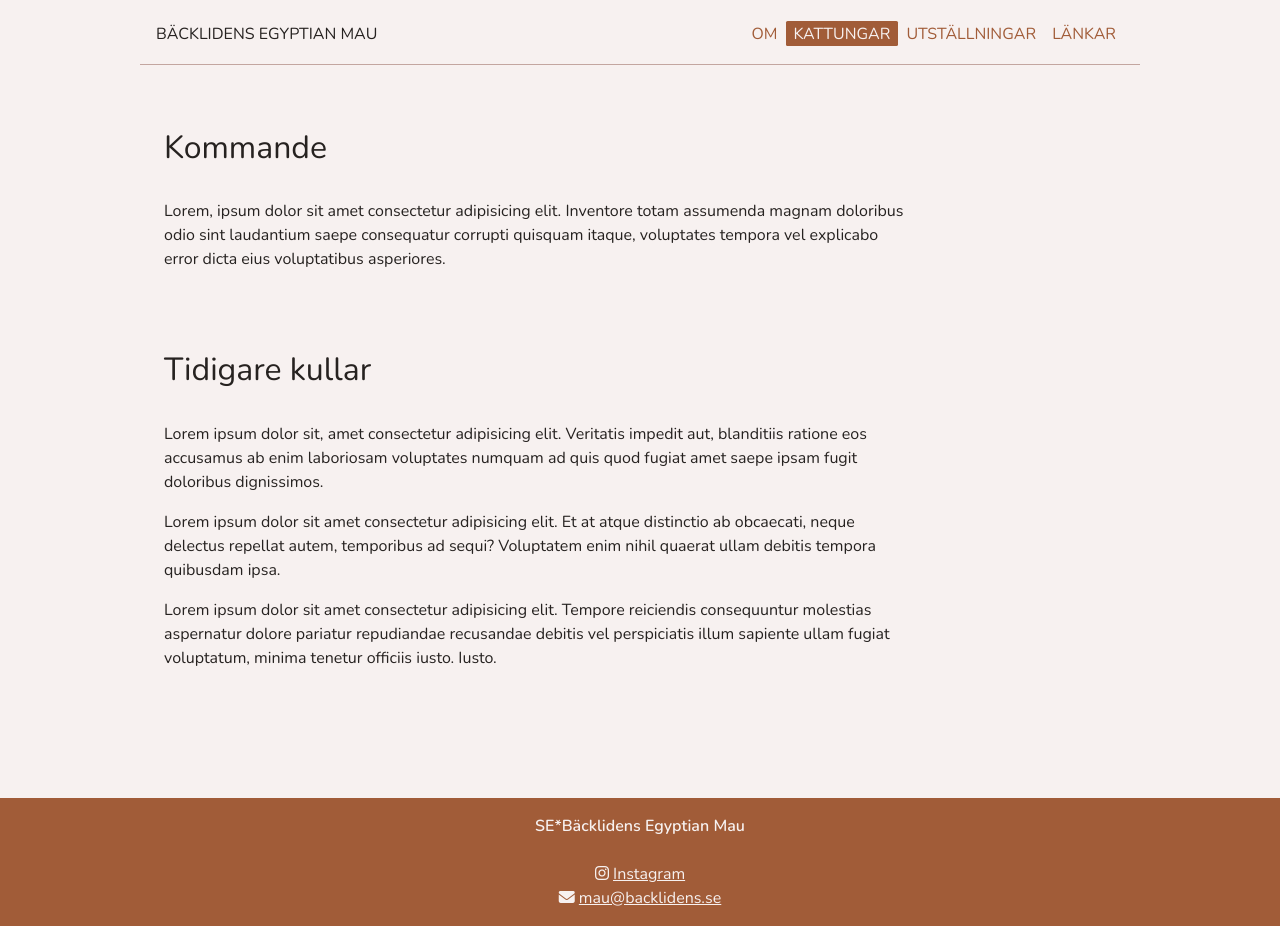
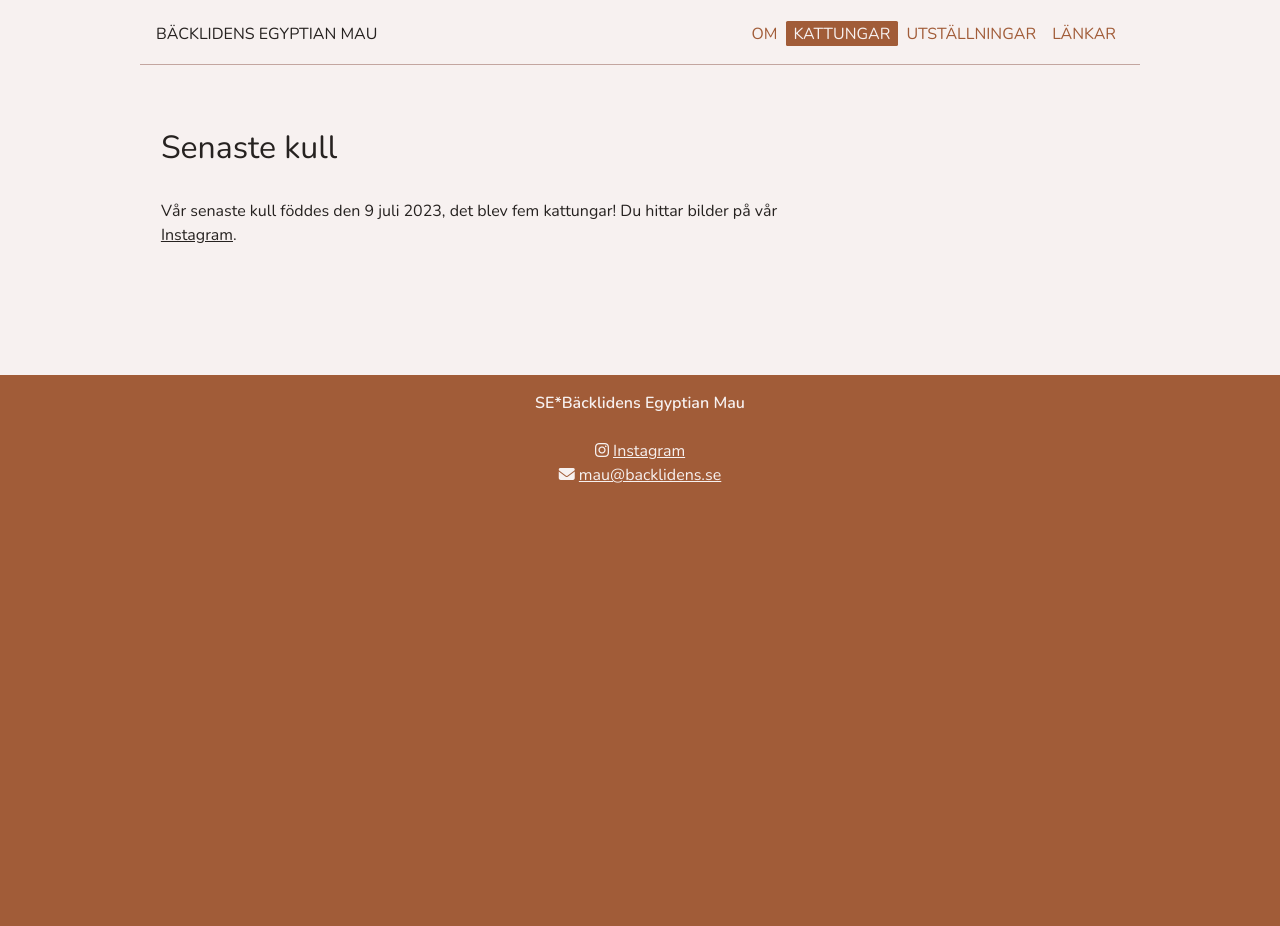
Before and after one commit to alexanderczigler/se-backlidens, a SvelteKit app: page /litters in a window 1280 px wide. After the commit the page ends 800 px from the top, so only its background shows below. Built offline with nearby package versions, Linux system fonts and the light colour scheme.

Commit message:
feat: kittens

```diff
--- a/src/routes/litters/+page.svelte
+++ b/src/routes/litters/+page.svelte
@@ -7,30 +7,12 @@
 </svelte:head>
 
 <Block>
-	<h3>Kommande</h3>
+	<h3>Senaste kull</h3>
 	<p>
-		Lorem, ipsum dolor sit amet consectetur adipisicing elit. Inventore totam assumenda magnam
-		doloribus odio sint laudantium saepe consequatur corrupti quisquam itaque, voluptates tempora
-		vel explicabo error dicta eius voluptatibus asperiores.
-	</p>
-</Block>
-
-<Block alternate>
-	<h3>Tidigare kullar</h3>
-	<p>
-		Lorem ipsum dolor sit, amet consectetur adipisicing elit. Veritatis impedit aut, blanditiis
-		ratione eos accusamus ab enim laboriosam voluptates numquam ad quis quod fugiat amet saepe ipsam
-		fugit doloribus dignissimos.
-	</p>
-	<p>
-		Lorem ipsum dolor sit amet consectetur adipisicing elit. Et at atque distinctio ab obcaecati,
-		neque delectus repellat autem, temporibus ad sequi? Voluptatem enim nihil quaerat ullam debitis
-		tempora quibusdam ipsa.
-	</p>
-	<p>
-		Lorem ipsum dolor sit amet consectetur adipisicing elit. Tempore reiciendis consequuntur
-		molestias aspernatur dolore pariatur repudiandae recusandae debitis vel perspiciatis illum
-		sapiente ullam fugiat voluptatum, minima tenetur officiis iusto. Iusto.
+		Vår senaste kull föddes den 9 juli 2023, det blev fem kattungar! Du hittar bilder på vår <a
+			href="https://www.instagram.com/se_backlidens/"
+			target="_blank">Instagram</a
+		>.
 	</p>
 </Block>
 
```
